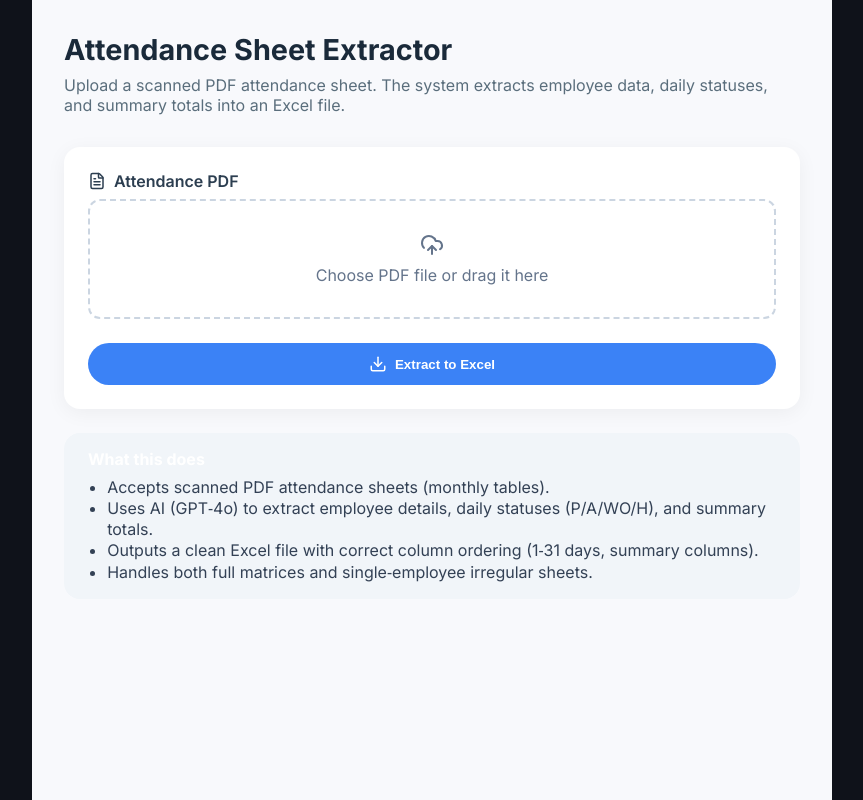
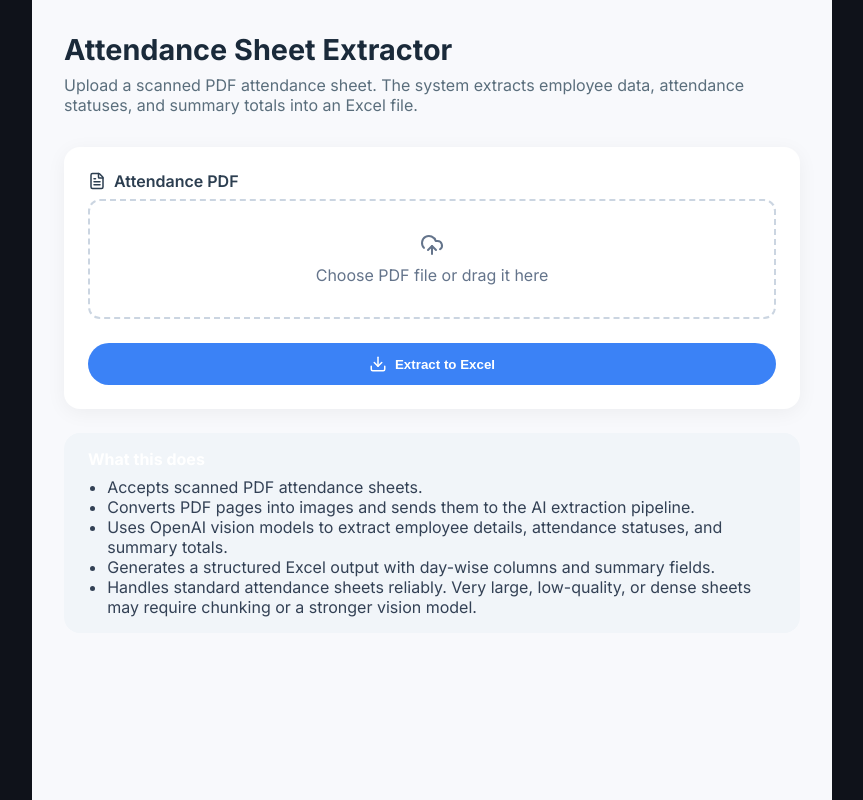
Before and after one commit to udit4/aigenix-frontend, a React (Vite) app: page /attendance in a window 1280 px wide. Shown: the whole page, without its empty margins (208-1071 px from the left). Built offline with nearby package versions, Linux system fonts and the light colour scheme.

Commit message:
new logs

```diff
--- a/src/pages/AttendanceExtractor.jsx
+++ b/src/pages/AttendanceExtractor.jsx
@@ -9,7 +9,8 @@ function AttendanceExtractor() {
   const [error, setError] = useState(null);
   const [dragActive, setDragActive] = useState(false);
 
-  const API_BASE_URL = import.meta.env.VITE_API_BASE_URL || 'http://127.0.0.1:8000/api/v1';
+  const API_BASE_URL =
+    import.meta.env.VITE_API_BASE_URL || 'http://127.0.0.1:8000/api/v1';
 
   const handleFileChange = (e) => {
     if (e.target.files && e.target.files[0]) {
@@ -21,6 +22,7 @@ function AttendanceExtractor() {
   const handleDrag = (e) => {
     e.preventDefault();
     e.stopPropagation();
+
     if (e.type === 'dragenter' || e.type === 'dragover') {
       setDragActive(true);
     } else if (e.type === 'dragleave') {
@@ -31,19 +33,28 @@ function AttendanceExtractor() {
   const handleDrop = (e) => {
     e.preventDefault();
     e.stopPropagation();
+
     setDragActive(false);
+
     const files = [...e.dataTransfer.files];
-    const pdf = files.find(f => f.type === 'application/pdf' || f.name.endsWith('.pdf'));
+
+    const pdf = files.find(
+      (f) => f.type === 'application/pdf' || f.name.endsWith('.pdf')
+    );
+
     if (pdf) {
       setPdfFile(pdf);
       setError(null);
     }
   };
 
-  const removePdf = () => setPdfFile(null);
+  const removePdf = () => {
+    setPdfFile(null);
+  };
 
   const handleSubmit = async (e) => {
     e.preventDefault();
+
     if (!pdfFile) {
       setError('Please select a PDF file.');
       return;
@@ -56,21 +67,50 @@ function AttendanceExtractor() {
     setError(null);
 
     try {
-      const response = await axios.post(`${API_BASE_URL}/attendance/extract`, formData, {
-        responseType: 'blob',
-      });
+      const response = await axios.post(
+        `${API_BASE_URL}/attendance/extract`,
+        formData,
+        {
+          responseType: 'blob',
+        }
+      );
 
-      const url = URL.createObjectURL(response.data);
+      const url = window.URL.createObjectURL(
+        new Blob([response.data])
+      );
+
       const link = document.createElement('a');
       link.href = url;
-      link.download = 'attendance_extracted.xlsx';
+      link.setAttribute('download', 'attendance_extracted.xlsx');
+
       document.body.appendChild(link);
       link.click();
-      document.body.removeChild(link);
-      URL.revokeObjectURL(url);
+      link.remove();
+
+      window.URL.revokeObjectURL(url);
     } catch (err) {
-      console.error(err);
-      setError(err.response?.data?.detail || 'Extraction failed. Please try again.');
+      console.error('Extraction Error:', err);
+
+      let errorMessage =
+        'Extraction failed. Large or unclear attendance sheets may exceed current AI parsing limits.';
+
+      // Try reading backend error message from blob response
+      if (err.response?.data instanceof Blob) {
+        try {
+          const text = await err.response.data.text();
+          const parsed = JSON.parse(text);
+
+          if (parsed?.detail) {
+            errorMessage = parsed.detail;
+          }
+        } catch (parseError) {
+          console.error('Could not parse error blob:', parseError);
+        }
+      } else if (err.response?.data?.detail) {
+        errorMessage = err.response.data.detail;
+      }
+
+      setError(errorMessage);
     } finally {
       setLoading(false);
     }
@@ -80,7 +120,12 @@ function AttendanceExtractor() {
     <div className="attendance-extractor">
       <div className="attendance-header">
         <h1>Attendance Sheet Extractor</h1>
-        <p>Upload a scanned PDF attendance sheet. The system extracts employee data, daily statuses, and summary totals into an Excel file.</p>
+
+        <p>
+          Upload a scanned PDF attendance sheet. The system extracts
+          employee data, attendance statuses, and summary totals into
+          an Excel file.
+        </p>
       </div>
 
       <div className="attendance-card">
@@ -90,8 +135,11 @@ function AttendanceExtractor() {
               <FileText size={18} />
               Attendance PDF
             </label>
+
             <div
-              className={`file-input-wrapper ${pdfFile ? 'has-file' : ''} ${dragActive ? 'drag-active' : ''}`}
+              className={`file-input-wrapper ${
+                pdfFile ? 'has-file' : ''
+              } ${dragActive ? 'drag-active' : ''}`}
               onDragEnter={handleDrag}
               onDragLeave={handleDrag}
               onDragOver={handleDrag}
@@ -104,23 +152,37 @@ function AttendanceExtractor() {
                 id="pdf-upload"
                 disabled={loading}
               />
+
               <label htmlFor="pdf-upload" className="file-label">
                 {pdfFile ? (
-                  <span className="file-name">{pdfFile.name}</span>
+                  <span className="file-name">
+                    {pdfFile.name}
+                  </span>
                 ) : (
                   <>
                     <UploadCloud size={24} />
-                    <span>Choose PDF file or drag it here</span>
+                    <span>
+                      Choose PDF file or drag it here
+                    </span>
                   </>
                 )}
               </label>
             </div>
+
             {pdfFile && (
               <div className="file-list">
                 <div className="file-tag">
                   <FileText size={14} />
+
                   <span>{pdfFile.name}</span>
-                  <button type="button" onClick={removePdf} disabled={loading}>×</button>
+
+                  <button
+                    type="button"
+                    onClick={removePdf}
+                    disabled={loading}
+                  >
+                    ×
+                  </button>
                 </div>
               </div>
             )}
@@ -133,7 +195,11 @@ function AttendanceExtractor() {
             </div>
           )}
 
-          <button type="submit" className="submit-btn" disabled={loading}>
+          <button
+            type="submit"
+            className="submit-btn"
+            disabled={loading}
+          >
             {loading ? (
               <>
                 <Loader2 size={18} className="spinner" />
@@ -151,11 +217,32 @@ function AttendanceExtractor() {
 
       <div className="info-box">
         <h3>What this does</h3>
+
         <ul>
-          <li>Accepts scanned PDF attendance sheets (monthly tables).</li>
-          <li>Uses AI (GPT‑4o) to extract employee details, daily statuses (P/A/WO/H), and summary totals.</li>
-          <li>Outputs a clean Excel file with correct column ordering (1‑31 days, summary columns).</li>
-          <li>Handles both full matrices and single‑employee irregular sheets.</li>
+          <li>
+            Accepts scanned PDF attendance sheets.
+          </li>
+
+          <li>
+            Converts PDF pages into images and sends them to the AI
+            extraction pipeline.
+          </li>
+
+          <li>
+            Uses OpenAI vision models to extract employee details,
+            attendance statuses, and summary totals.
+          </li>
+
+          <li>
+            Generates a structured Excel output with day-wise columns
+            and summary fields.
+          </li>
+
+          <li>
+            Handles standard attendance sheets reliably. Very large,
+            low-quality, or dense sheets may require chunking or a
+            stronger vision model.
+          </li>
         </ul>
       </div>
     </div>
```
